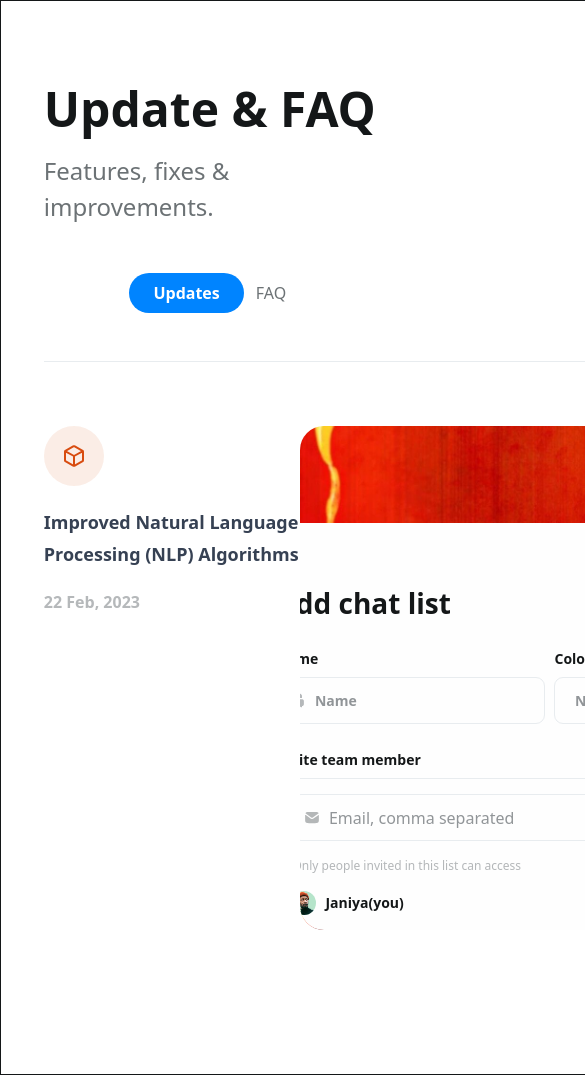
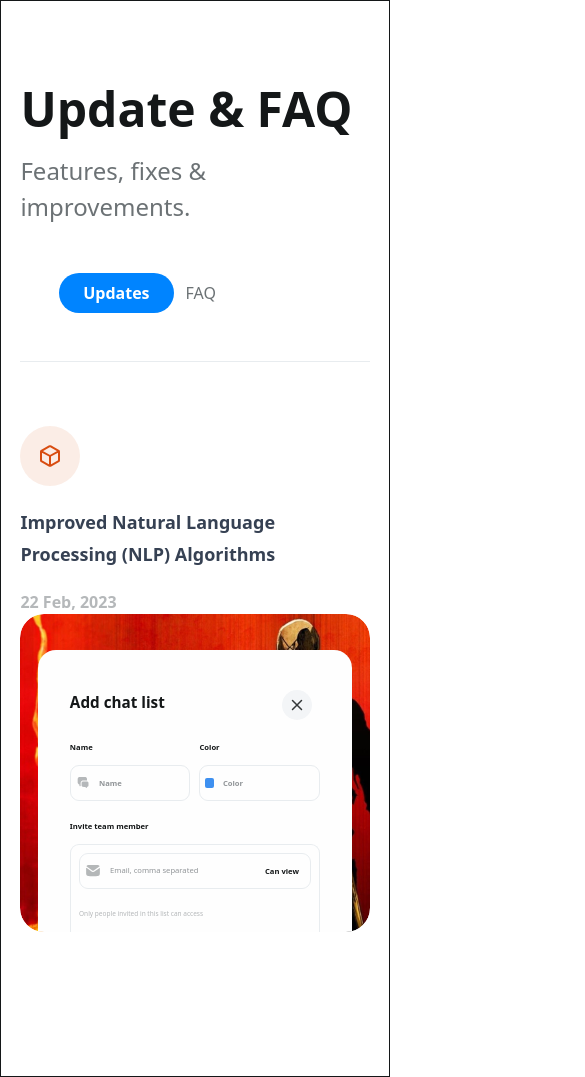
Before and after one commit to Eche00/BrainWave, a React (Vite) app in the folder client/: page /updates in a window 390 px wide. Shown: the top 1077 px of the page, 585 px wide, since content can reach past the window. Built offline with nearby package versions, Linux system fonts and the light colour scheme.

Commit message:
sub updates media query completed

```diff
--- a/client/src/pages/updates&faqs/SubUpdates.jsx
+++ b/client/src/pages/updates&faqs/SubUpdates.jsx
@@ -6,11 +6,11 @@ function SubUpdates() {
   return (
     <div className=" border-t-[1px] border-[#E8ECEF] w-full">
       {/* container  */}
-      <main className="">
+      <main className=" w-full">
         {/* each section  */}
-        <section className=" py-[64px]  flex justify-between">
+        <section className=" py-[64px]  flex justify-between flex-col md:flex-row">
           {/* 1  */}
-          <div className="flex flex-col gap-[20px]">
+          <div className="flex flex-col gap-[20px] ">
             <span>{updateicons.box}</span>
             <p className=" text-[18px] font-[600] leading-[32px] w-[256px]">
               Improved Natural Language Processing (NLP) Algorithms
@@ -20,41 +20,50 @@ function SubUpdates() {
             </p>
           </div>
           {/* 2 */}
-          <div className=" relative w-[600px] h-[504px] rounded-[24px] overflow-hidden">
-            <img src={updatesDummy} className=" w-full object-cover" alt="" />
+          <div className=" relative   overflow-hidden md:w-fit w-full rounded-[24px]">
+            <img
+              src={updatesDummy}
+              className="  object-cover md:w-[600px] sm:w-full w-full lg:h-[528px] md:h-[504px] sm:h-[528px] h-[318px]  rounded-[24px]"
+              alt=""
+            />
             {/* updaate  */}
-            <section className="absolute w-fit right-[5%]  bottom-0 flex flex-col px-[60px] pt-[60px] gap-[24px] rounded-t-[18px] bg-[#FEFEFE] dark:bg-[#141718]">
+            <section className="absolute lg:w-[90%] md:w-[90%] sm:w-[90%] w-[90%] left-[5%]  bottom-0 flex flex-col  sm:px-[60px] px-[32px] sm:pt-[60px] pt-[32px] sm:gap-[24px] gap-[13px] rounded-t-[18px] bg-[#FEFEFE] dark:bg-[#141718]">
               <span className=" absolute right-10 top-10">
                 {updateicons.exit}
               </span>
               <div>
-                <h1 className=" text-[#141718] dark:text-[#FEFEFE] text-[28px] font-[700] leading-[40px]">
+                <h1 className=" text-[#141718] dark:text-[#FEFEFE] sm:text-[28px] font-[700] leading-[40px] text-[15.26px]">
                   Add chat list
                 </h1>
               </div>
               {/* first inputs  */}
-              <div className=" flex gap-[9px]">
+              <div className="flex gap-[9px] overflow-hidden w-full">
                 {/* 1 */}
-                <div className=" text-[#141718] dark:text-[#FEFEFE] text-[14px] font-[600] leading-[24px] flex gap-[6px] flex-col">
-                  <p>Name</p>
-                  <span className=" flex items-center gap-[9px] border-[0.75px] border-[#E8ECEF] dark:border-[1px] dark:border-[#343839] p-[10.5px] rounded-[9px] ">
+                <div className="text-[#141718] dark:text-[#FEFEFE] text-[14px] font-[600] leading-[24px] flex gap-[6px] flex-col w-1/2">
+                  <p className="sm:text-[14px] font-[600] leading-[24px] text-[7.63px]">
+                    Name
+                  </p>
+                  <span className="flex items-center gap-[9px] border-[0.75px] border-[#E8ECEF] dark:border-[1px] dark:border-[#343839] sm:p-[10.5px] p-[5px] rounded-[9px] w-full">
                     {updateicons.message}
                     <input
                       type="text"
                       placeholder="Name"
-                      className=" placeholder:text-[#6C7275BF] flex-1 outline-none"
+                      className="placeholder:text-[#6C7275BF] outline-none w-full placeholder:text-[7.63px]  placeholder:sm:text-[14px] text-[7.63px] sm:text-[14px]"
                     />
                   </span>
                 </div>
-                {/* 2  */}
-                <div className=" text-[#141718] dark:text-[#FEFEFE] text-[14px] font-[600] leading-[24px] flex gap-[6px] flex-col w-[174px]">
-                  <p>Color</p>
-                  <span className=" flex items-center gap-[9px] border-[0.75px] border-[#E8ECEF] dark:border-[1px] dark:border-[#343839] p-[10.5px] rounded-[9px] ">
-                    <span className=" w-[10px] h-[10px] rounded-[0px] bg-[#3E90F0]"></span>
+
+                {/* 2 */}
+                <div className="text-[#141718] dark:text-[#FEFEFE] text-[14px] font-[600] leading-[24px] flex gap-[6px] flex-col w-1/2">
+                  <p className="sm:text-[14px] font-[600] leading-[24px] text-[7.63px]">
+                    Color
+                  </p>
+                  <span className="flex items-center gap-[9px] border-[0.75px] border-[#E8ECEF] dark:border-[1px] dark:border-[#343839] sm:p-[10.5px] p-[5px] rounded-[9px] w-full ">
+                    <span className="w-[10px] h-[10px] rounded-[2px] bg-[#3E90F0]"></span>
                     <input
                       type="text"
-                      placeholder="Name"
-                      className=" placeholder:text-[#6C7275BF] flex-1 outline-none"
+                      placeholder="Color"
+                      className="placeholder:text-[#6C7275BF] outline-none w-full placeholder:text-[7.63px]  placeholder:sm:text-[14px] text-[7.63px] sm:text-[14px]"
                     />
                   </span>
                 </div>
@@ -62,25 +71,31 @@ function SubUpdates() {
 
               {/* second inputs  */}
               <div className="flex flex-col gap-[6px]">
-                <h2 className="text-[#141718] dark:text-[#FEFEFE] text-[14px] font-[600] leading-[24px]">
+                <h2 className="text-[#141718] dark:text-[#FEFEFE] sm:text-[14px] font-[600] leading-[24px] text-[7.63px]">
                   Invite team member
                 </h2>
-                <div className="  p-[15px] flex flex-col gap-[15px] border-[0.75px] border-[#E8ECEF] dark:border-[1px] dark:border-[#343839] rounded-t-[9px] border-b-0 dark:border-b-0">
-                  <span className=" flex items-center gap-[9px] border-[0.75px] border-[#E8ECEF] dark:border-[1px] dark:border-[#343839] p-[10.5px] rounded-[9px] ">
-                    {updateicons.email}
+                <div className="  sm:p-[15px] p-[8.18px] flex flex-col gap-[15px] border-[0.75px] border-[#E8ECEF] dark:border-[1px] dark:border-[#343839] rounded-t-[9px] border-b-0 dark:border-b-0">
+                  <span className=" flex items-center gap-[9px] border-[0.75px] border-[#E8ECEF] dark:border-[1px] dark:border-[#343839] sm:p-[10.5px] p-[5px] rounded-[9px] ">
+                    <span>{updateicons.email}</span>
                     <input
                       type="text"
                       placeholder="Email, comma separated"
-                      className=" placeholder:text-[#6C7275BF] flex-1 outline-none"
+                      className=" placeholder:text-[#6C7275BF] flex-1 outline-none placeholder:text-[7.63px]   placeholder:sm:text-[14px] text-[7.63px] sm:text-[14px] flex  sm:w-full "
                     />
-                    <p className="text-[#141718] dark:text-[#FEFEFE] text-[12px] font-[600] leading-[24px] flex items-center">
-                      Can view <span>&#xf107;</span>
+                    <p className="text-[#141718] dark:text-[#FEFEFE] text-[7.63px] sm:text-[12px] font-[600] leading-[24px] flex items-center gap-[6px] text-nowrap text-ellipsis">
+                      Can view
+                      <span className=" hidden dark:block">
+                        {updateicons.arrowdownlight}{" "}
+                      </span>
+                      <span className=" dark:hidden block">
+                        {updateicons.arrowdowndark}{" "}
+                      </span>
                     </p>
                   </span>
-                  <p className="text-[#6C727580]  text-[12px] font-[500] leading-[20px]">
+                  <p className="text-[#6C727580] text-[6.53px]  sm:text-[12px] font-[500] leading-[20px]">
                     Only people invited in this list can access
                   </p>
-                  <section className=" flex items-center justify-between">
+                  <section className=" hidden sm:flex items-center justify-between">
                     <div className=" flex gap-[9px] items-center">
                       <img
                         src={Avatar}
@@ -91,8 +106,8 @@ function SubUpdates() {
                         Janiya(you)
                       </p>
                     </div>
-                    <p className="text-[#6C727580]  text-[12px] font-[500] leading-[20px]">
-                      Full access
+                    <p className="text-[#6C727580]  text-[12px] font-[500] leading-[20px] flex items-center gap-[6px]">
+                      Full access <span>{updateicons.tick}</span>
                     </p>
                   </section>
                 </div>
```
